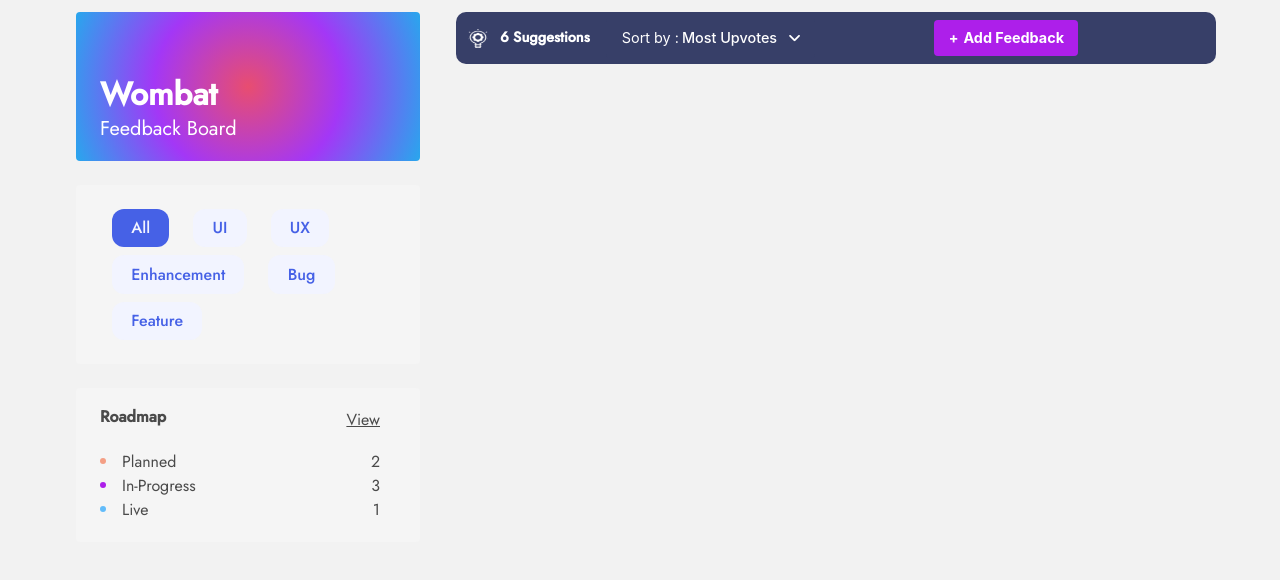
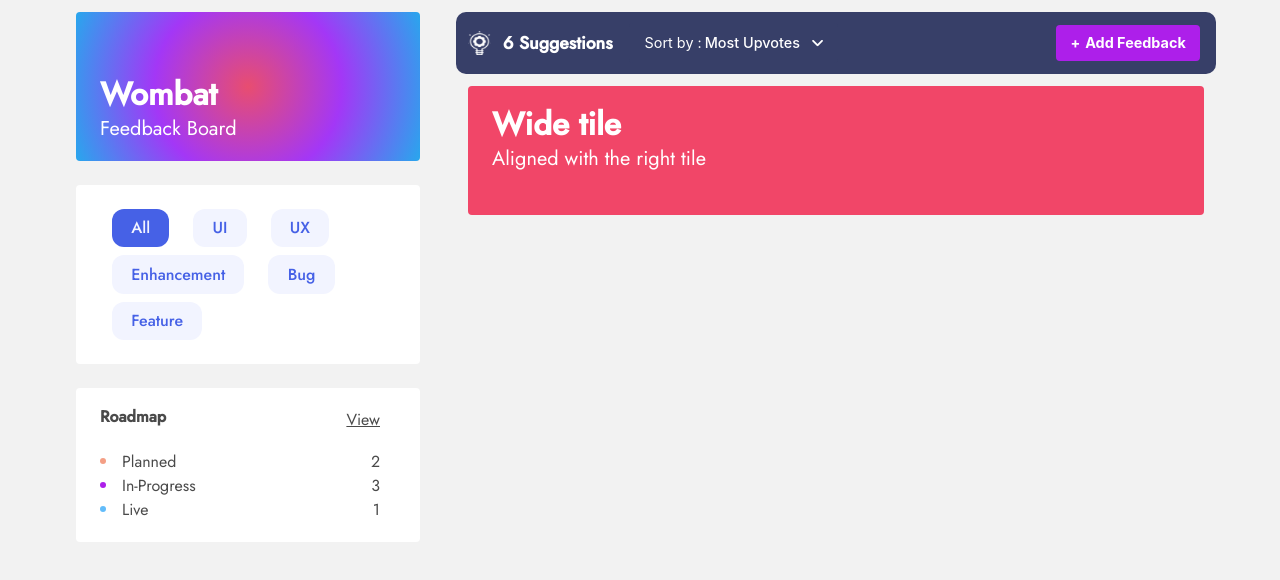
Before and after one commit to jose-a-dlc05/product-feedback-app-FE, a React (Create React App) app: page / in a window 1280 px wide. Shown: the top 580 px of the page. Built offline with nearby package versions, Linux system fonts and the light colour scheme.

Commit message:
Added styling to the navigation banner-bar/ cleaned up code a bit

```diff
--- a/src/App.jsx
+++ b/src/App.jsx
@@ -5,7 +5,9 @@ import Suggestions from './pages/Suggestions';
 function App() {
 	return (
 		<div className='App'>
-			<Suggestions />
+			<div className='container'>
+				<Suggestions />
+			</div>
 		</div>
 	);
 }
--- /dev/null
+++ b/src/components/Navbar/Navbar.component.jsx
@@ -0,0 +1,60 @@
+import React from 'react';
+import image from '../../assets/image_one.png';
+
+function Navbar() {
+	return (
+		<nav className='navbar' role='navigation' aria-label='main navigation'>
+			<div className='nav-flex'>
+				<div className='nav-left'>
+					<div class='navbar-brand'>
+						<a class='navbar-item' href='https://localhost:3000'>
+							<img src={image} alt='product feedback logo' />
+						</a>
+					</div>
+					<p className='suggestions__amount'>6 Suggestions</p>
+					<div class='dropdown'>
+						<div class='dropdown-trigger'>
+							<button
+								class='button menu-btn'
+								aria-haspopup='true'
+								aria-controls='dropdown-menu'
+							>
+								<span className='dropdown__sort'>Sort by :</span>
+								<span className='dropdown__sorttype'>Most Upvotes</span>
+								<span class='icon is-small'>
+									<i class='fas fa-angle-down' aria-hidden='true'></i>
+								</span>
+							</button>
+						</div>
+						<div class='dropdown-menu' id='dropdown-menu' role='menu'>
+							<div class='dropdown-content'>
+								<a href='google' class='dropdown-item'>
+									Most Upvotes
+								</a>
+								<hr class='dropdown-divider' />
+								<a class='dropdown-item' href='google'>
+									Least Upvotes
+								</a>
+								<hr class='dropdown-divider' />
+								<a href='google' class='dropdown-item'>
+									Most Comments
+								</a>
+								<hr class='dropdown-divider' />
+								<a href='google' class='dropdown-item'>
+									Least Comments
+								</a>
+							</div>
+						</div>
+					</div>
+				</div>
+				<div className='buttons add-feedback'>
+					<button class='button is-add'>
+						<span className='add-feedback-plus'>+</span> Add Feedback
+					</button>
+				</div>
+			</div>
+		</nav>
+	);
+}
+
+export default Navbar;
--- a/src/components/Navigation/Navigation.component.jsx
+++ b/src/components/Navigation/Navigation.component.jsx
@@ -1,123 +1,31 @@
 import React from 'react';
+
+import TitleTile from '../Title_Tile/TitleTile.component';
+import TagTile from '../Tag_Tile/TagTile.component';
+import RoadmapTile from '../Roadmap_Tile/RoadmapTile.component';
+import Navbar from '../Navbar/Navbar.component';
+
 import './Navigation.styles.scss';
-import image from '../../assets/image_one.png';
 
 function Navigation() {
 	return (
 		<div className='columns'>
 			<div className='column is-4 tile'>
 				<div className='tile is-parent is-vertical'>
-					<article className='tile is-child notification logo-block'>
-						<h3 className='title'>Wombat</h3>
-						<p className='subtitle'>Feedback Board</p>
-					</article>
-					<article className='tile is-child notification'>
-						<span class='tag tag-btn is-medium mx-3 my-1 active-tag'>All</span>
-						<span class='tag tag-btn is-medium mx-3 my-1'>UI</span>
-						<span class='tag tag-btn is-medium mx-3 my-1'>UX</span>
-						<span class='tag tag-btn is-medium mx-3 my-1'>Enhancement</span>
-						<span class='tag tag-btn is-medium mx-3 my-1'>Bug</span>
-						<span class='tag tag-btn is-medium mx-3 my-1'>Feature</span>
-					</article>
-					<article className='tile is-child notification'>
-						<div className='roadmap__title'>
-							<div className='title is-size-6'>Roadmap</div>
-							<span>
-								<a href='google' className='roadmap__link'>
-									View
-								</a>
-							</span>
-						</div>
-						<div className='roadmap__status'>
-							<div className='statuses'>
-								<span className='status-dot planned-color'></span>
-								Planned
-							</div>
-							<span>2</span>
-						</div>
-						<div className='roadmap__status'>
-							<div className='statuses'>
-								<span className='status-dot progress-color'></span>
-								In-Progress
-							</div>
-							<span>3</span>
-						</div>
-						<div className='roadmap__status'>
-							<div className='statuses'>
-								<span className='status-dot live-color'></span>
-								Live
-							</div>
-							<span>1</span>
-						</div>
-					</article>
+					<TitleTile />
+					<TagTile />
+					<RoadmapTile />
 				</div>
 			</div>
 			<div className='column is-8 mt-3'>
-				<nav className='navbar' role='navigation' aria-label='main navigation'>
-					<div className='nav-flex'>
-						<div className='nav-left'>
-							<div class='navbar-brand'>
-								<a class='navbar-item' href='https://localhost:3000'>
-									<img src={image} alt='product feedback logo' />
-								</a>
-
-								<a
-									role='button'
-									class='navbar-burger'
-									aria-label='menu'
-									aria-expanded='false'
-									href='google'
-								>
-									<span aria-hidden='true'></span>
-									<span aria-hidden='true'></span>
-									<span aria-hidden='true'></span>
-								</a>
-							</div>
-							<p className='suggestions__amount'>6 Suggestions</p>
-							<div class='dropdown'>
-								<div class='dropdown-trigger'>
-									<button
-										class='button menu-btn'
-										aria-haspopup='true'
-										aria-controls='dropdown-menu'
-									>
-										<span className='dropdown__sort'>Sort by :</span>
-										<span className='dropdown__sorttype'>Most Upvotes</span>
-										<span class='icon is-small'>
-											<i class='fas fa-angle-down' aria-hidden='true'></i>
-										</span>
-									</button>
-								</div>
-								<div class='dropdown-menu' id='dropdown-menu' role='menu'>
-									<div class='dropdown-content'>
-										<a href='google' class='dropdown-item'>
-											Most Upvotes
-										</a>
-										<hr class='dropdown-divider' />
-										<a class='dropdown-item' href='google'>
-											Least Upvotes
-										</a>
-										<hr class='dropdown-divider' />
-										<a href='google' class='dropdown-item'>
-											Most Comments
-										</a>
-										<hr class='dropdown-divider' />
-										<a href='google' class='dropdown-item'>
-											Least Comments
-										</a>
-									</div>
-								</div>
-							</div>
-						</div>
-						<div className='nav-right'>
-							<div className='buttons add-feedback'>
-								<button class='button is-add'>
-									<span className='add-feedback-plus'>+</span> Add Feedback
-								</button>
-							</div>
-						</div>
-					</div>
-				</nav>
+				<Navbar />
+				<div class='tile is-parent'>
+					<article class='tile is-child notification is-danger'>
+						<p class='title'>Wide tile</p>
+						<p class='subtitle'>Aligned with the right tile</p>
+						<div class='content'></div>
+					</article>
+				</div>
 			</div>
 		</div>
 	);
--- a/src/components/Navigation/Navigation.styles.scss
+++ b/src/components/Navigation/Navigation.styles.scss
@@ -67,17 +67,21 @@
 	background-color: #373f68;
 	border-radius: 10px;
 
+	&-brand {
+		margin-left: -1em;
+	}
+
 	&-item {
 		img {
-			width: 20px;
-			height: 19px;
+			width: 23px;
+			height: 24px;
 		}
 	}
 
 	.suggestions__amount {
 		color: #ffffff;
 		font-weight: bolder;
-		font-size: 0.9em;
+		font-size: 1.1em;
 	}
 }
 
@@ -128,7 +132,6 @@
 		font-weight: bolder;
 		font-size: 0.9rem;
 		border: none;
-		margin-left: 4em;
 
 		&:hover {
 			background-color: #c75af6;
@@ -143,7 +146,9 @@
 .nav-flex {
 	display: flex;
 	align-items: center;
-	justify-content: space-between;
+	justify-content: space-around;
+	flex-grow: 1;
+	padding: 5px;
 	.nav-left {
 		display: flex;
 		align-items: center;
@@ -153,3 +158,7 @@
 		width: 25%;
 	}
 }
+
+.notification {
+	background-color: #ffffff;
+}
--- /dev/null
+++ b/src/components/Roadmap_Tile/RoadmapTile.component.jsx
@@ -0,0 +1,39 @@
+import React from 'react';
+
+function RoadmapTile() {
+	return (
+		<section className='tile is-child notification'>
+			<div className='roadmap__title'>
+				<div className='title is-size-6'>Roadmap</div>
+				<span>
+					<a href='google' className='roadmap__link'>
+						View
+					</a>
+				</span>
+			</div>
+			<div className='roadmap__status'>
+				<div className='statuses'>
+					<span className='status-dot planned-color'></span>
+					Planned
+				</div>
+				<span>2</span>
+			</div>
+			<div className='roadmap__status'>
+				<div className='statuses'>
+					<span className='status-dot progress-color'></span>
+					In-Progress
+				</div>
+				<span>3</span>
+			</div>
+			<div className='roadmap__status'>
+				<div className='statuses'>
+					<span className='status-dot live-color'></span>
+					Live
+				</div>
+				<span>1</span>
+			</div>
+		</section>
+	);
+}
+
+export default RoadmapTile;
--- /dev/null
+++ b/src/components/Tag_Tile/TagTile.component.jsx
@@ -0,0 +1,16 @@
+import React from 'react';
+
+function TagTile() {
+	return (
+		<section className='tile is-child notification'>
+			<span class='tag tag-btn is-medium mx-3 my-1 active-tag'>All</span>
+			<span class='tag tag-btn is-medium mx-3 my-1'>UI</span>
+			<span class='tag tag-btn is-medium mx-3 my-1'>UX</span>
+			<span class='tag tag-btn is-medium mx-3 my-1'>Enhancement</span>
+			<span class='tag tag-btn is-medium mx-3 my-1'>Bug</span>
+			<span class='tag tag-btn is-medium mx-3 my-1'>Feature</span>
+		</section>
+	);
+}
+
+export default TagTile;
--- /dev/null
+++ b/src/components/Title_Tile/TitleTile.component.jsx
@@ -0,0 +1,12 @@
+import React from 'react';
+
+function TitleTile() {
+	return (
+		<section className='tile is-child notification logo-block'>
+			<h3 className='title'>Wombat</h3>
+			<p className='subtitle'>Feedback Board</p>
+		</section>
+	);
+}
+
+export default TitleTile;
--- a/src/pages/Suggestions.jsx
+++ b/src/pages/Suggestions.jsx
@@ -3,11 +3,7 @@ import Banner from '../components/Banner/Banner.component';
 import Navigation from '../components/Navigation/Navigation.component';
 
 function Suggestions() {
-	return (
-		<div className='container'>
-			<Navigation />
-		</div>
-	);
+	return <Navigation />;
 }
 
 export default Suggestions;
```
Also changed, not shown: src/components/Feedback/Feedback.component.jsx (added).
